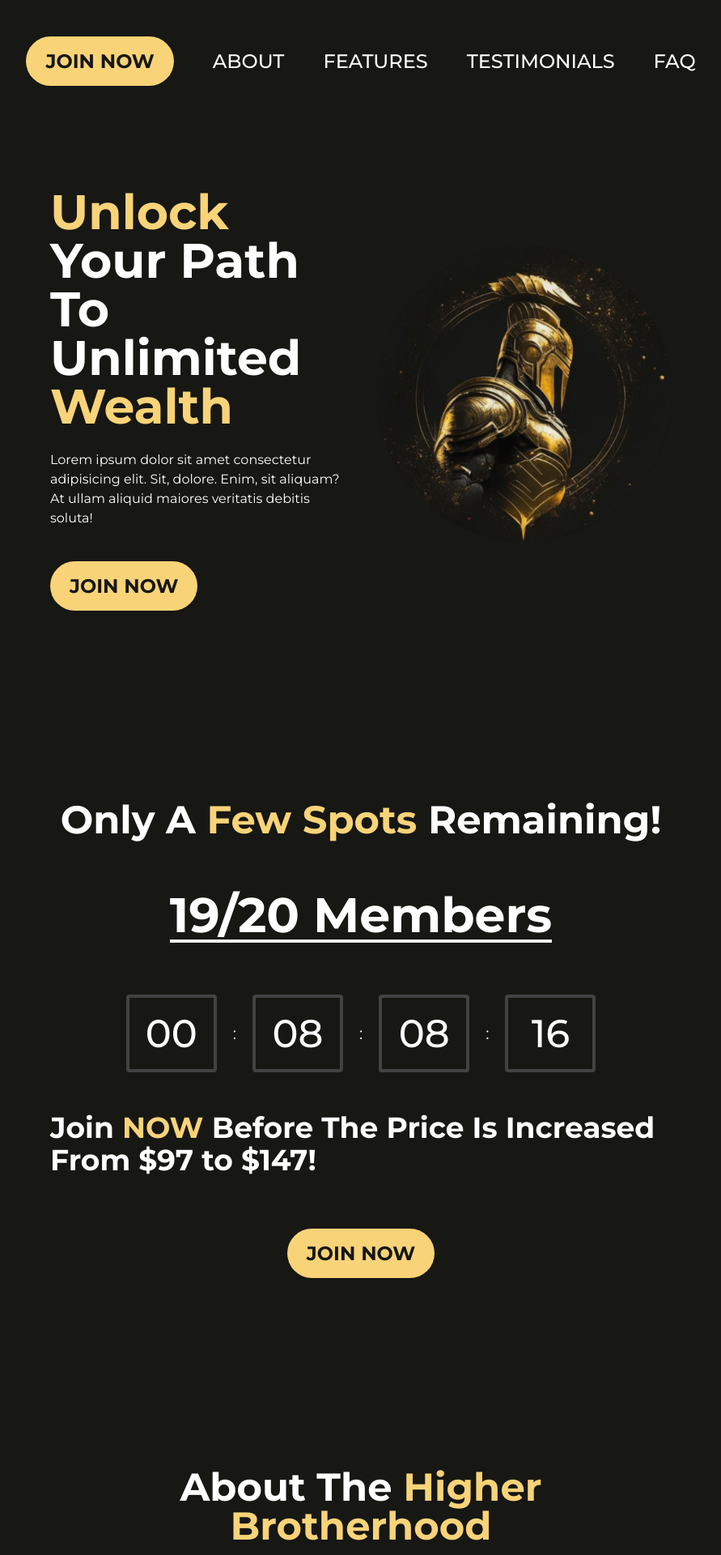
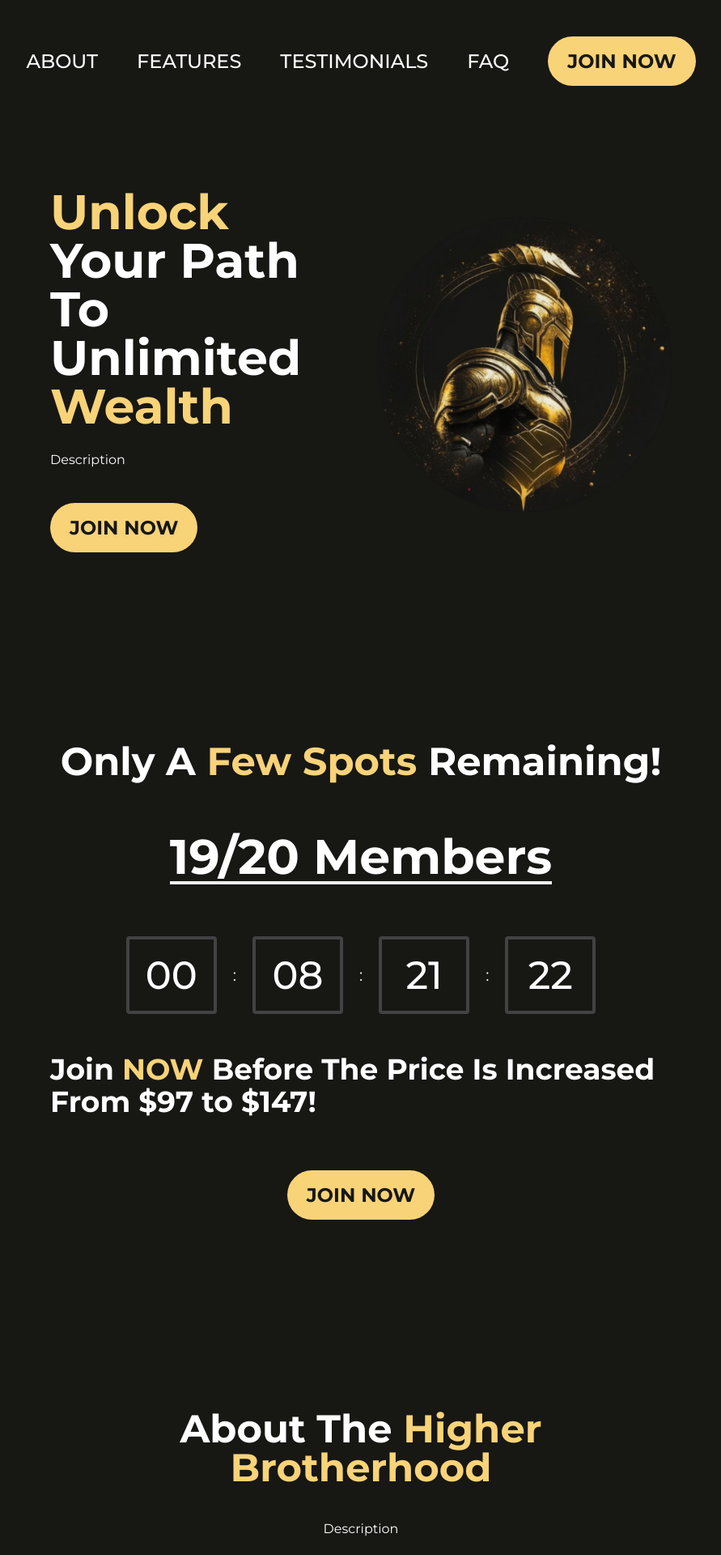
Before and after one commit to alybrotherhood/TheHigherBrotherhood, a React (Vite) app: page / in a window 1280 px wide. Shown: the top 1920 px of the page at 81% size, without its empty margins (194-1085 px from the left). Built offline with nearby package versions, Linux system fonts and the light colour scheme.

Commit message:
Finishing touches

```diff
--- a/src/components/About.jsx
+++ b/src/components/About.jsx
@@ -1,10 +1,12 @@
 import React from 'react'
+
+import { aboutSection } from '../static'
 
 const About = () => {
   return (
     <div className='flex flex-col justify-center items-center px-10 sm:px-40 xl:px-64 py-20 mb-24' id='about'>
       <h2 className='text-5xl font-bold text-center'>About The <span className="text-secondaryColor">Higher Brotherhood</span></h2>
-      <p className='my-10 text-center'>Lorem ipsum, dolor sit amet consectetur adipisicing elit. Consequuntur necessitatibus eaque quas mollitia numquam sunt iure dignissimos, saepe at commodi quae quia neque porro explicabo nam sit beatae qui culpa!</p>
+      <p className='my-10 text-center'>{ aboutSection.description }</p>
       <a className='bg-secondaryColor px-6 py-4 rounded-full text-mainColor text-2xl font-bold uppercase mb-14' href='https://whop.com/checkout/plan_6HODDDQEqJAAu' target="_blank">Join Now</a>
       <iframe className='w-full aspect-2 outline-none' src="https://www.youtube.com/embed/KYEXRNuKkT4" title="How I Made $1000 In One Night." frameBorder="0" allow="accelerometer; autoplay; clipboard-write; encrypted-media; gyroscope; picture-in-picture; web-share" allowFullScreen style={{ maxWidth: "850px" }}></iframe>
     </div>
--- a/src/components/Hero.jsx
+++ b/src/components/Hero.jsx
@@ -1,8 +1,8 @@
 import React from 'react'
 
-import Timer from './Timer';
+import iconRounded from '../assets/logo/icon-rounded.png';
 
-import iconRounded from '../assets/logo/icon-rounded.png';
+import { heroSection } from '../static';
 
 const Hero = () => (
     <div className='flex flex-col lg:flex-row gap-10 justify-center items-center px-10 sm:px-40 xl:px-64 py-20 mb-32'>
@@ -12,7 +12,7 @@ const Hero = () => (
                 <h2 className='text-6xl font-bold'>Unlimited <span className='text-secondaryColor'>Wealth</span></h2>
             </div>
             <div className='mt-6 mb-10'>
-                <p>Lorem ipsum dolor sit amet consectetur adipisicing elit. Sit, dolore. Enim, sit aliquam? At ullam aliquid maiores veritatis debitis soluta!</p>
+                <p>{ heroSection.description }</p>
             </div>
             <div className='mt-14'>
                 <a className='bg-secondaryColor px-6 py-4 rounded-full text-mainColor text-2xl font-bold uppercase mb-14' href='https://whop.com/checkout/plan_6HODDDQEqJAAu' target="_blank">Join Now</a>
--- a/src/components/Navbar.jsx
+++ b/src/components/Navbar.jsx
@@ -2,11 +2,11 @@ import React, { useState, useRef } from 'react'
 
 const NavLinks = () => (
   <ul className='absolute left-0 top-full w-full lg:static flex flex-col lg:flex-row gap-12 bg-mainColor text-2xl text-white text-center uppercase font-medium py-10 lg-py-0'>
-    <li><a className='bg-secondaryColor px-6 py-4 rounded-full text-mainColor text-2xl font-bold uppercase mb-14' href='https://whop.com/checkout/plan_6HODDDQEqJAAu' target="_blank">Join Now</a></li>
     <li><a href="#about">About</a></li>
     <li><a href="#features">Features</a></li>
     <li><a href="#testimonials">Testimonials</a></li>
     <li><a href="#faq">FAQ</a></li>
+    <li><a className='bg-secondaryColor px-6 py-4 rounded-full text-mainColor text-2xl font-bold uppercase mb-14' href='https://whop.com/checkout/plan_6HODDDQEqJAAu' target="_blank">Join Now</a></li>
     {/* <li><a href="/login" className='lg:bg-secondaryColor px-6 py-3 rounded-full text-secondaryColor lg:text-mainColor font-bold'>Login</a></li> */}
   </ul>
 );
--- a/src/components/Pricing.jsx
+++ b/src/components/Pricing.jsx
@@ -9,7 +9,7 @@ const Pricing = () => {
             <div className='p-10 rounded-lg text-center' style={{ maxWidth: "500px" }}>
                 <h3 className='text-4xl font-bold'>Get Full Access</h3>
                 <p className='my-5 text-xl font-medium'>Lorem ipsum dolor sit, amet consectetur adipisicing elit. Velit corrupti odit molestiae sit, est perferendis.</p>
-                <div className='my-12'>
+                <div className='mt-12 mb-16'>
                     <a className='bg-secondaryColor px-6 py-4 rounded-full text-mainColor text-2xl font-bold uppercase' href='https://whop.com/checkout/plan_6HODDDQEqJAAu' target="_blank">$97 Entry Fee</a>
                 </div>
                 <div className='flex flex-col gap-3 mt-5 font-medium'>
--- a/src/components/Testimonials.jsx
+++ b/src/components/Testimonials.jsx
@@ -6,7 +6,7 @@ import {
     Card,
 } from "@material-tailwind/react";
 
-import { testimonials } from '../static';
+import { testimonialsSection, testimonialImages } from '../static';
 import ScrollAnimation from '../modules/ScrollAnimation';
 
 const Testimonials = () => {
@@ -35,13 +35,13 @@ const Testimonials = () => {
                 <h2 className='text-5xl font-bold leading-normal'>Don't Waste This <span className='text-secondaryColor'>Opportunity</span></h2>
                 <h3 className='text-3xl font-bold'><span className='text-secondaryColor'>Join</span> Other People's Success Stories</h3>
 
-                <p className='my-10'>Lorem ipsum dolor sit amet consectetur adipisicing elit. Sint perferendis doloribus, magnam tempore labore similique distinctio magni repellendus accusamus dolore.</p>
+                <p className='mt-10 mb-16'>{ testimonialsSection.description }</p>
 
                 <a className='bg-secondaryColor px-6 py-4 rounded-full text-mainColor text-2xl font-bold uppercase' href='https://whop.com/checkout/plan_6HODDDQEqJAAu' target="_blank">Get Rich Now</a>
             </div>
             <div className='w-[400px] lg:w-full columns-1 lg:columns-2 gap-5 space-y-5' style={{ maxWidth: "1200px" }}>
                 {
-                    testimonials.map(testimonial => (
+                    testimonialImages.map(testimonial => (
                         <Card className="cursor-pointer overflow-hidden opacity-0 duration-500" data-class-in="opacity-100" onClick={() => handleOpen(testimonial.image)} key={testimonial.id} >
                             <img
                                 className="h-full w-full object-cover object-center"
--- a/src/components/Timer.jsx
+++ b/src/components/Timer.jsx
@@ -1,7 +1,11 @@
 import useTimer from '../hooks/useTimer';
 
+const today = new Date();
+const tomorrow = new Date(today);
+tomorrow.setDate(tomorrow.getDate() + 1);
+
 const Timer = () => {
-    const { days, hours, minutes, seconds } = useTimer("June, 12, 2023");
+    const { days, hours, minutes, seconds } = useTimer(tomorrow);
 
     return (
         <div className='flex items-center sm:justify-center xl:justify-start gap-2 sm:gap-5'>
--- a/src/hooks/useTimer.js
+++ b/src/hooks/useTimer.js
@@ -5,8 +5,9 @@ const MINUTE = SECOND * 60;
 const HOUR = MINUTE * 60;
 const DAY = HOUR * 24;
 
+
 export default function useTimer(deadline, interval = SECOND) {
-    const [timespan, setTimespan] = useState(new Date(deadline) - Date.now());
+    const [timespan, setTimespan] = useState((new Date(deadline)) - Date.now());
 
     useEffect(() => {
         const intervalId = setInterval(() => {
@@ -25,8 +26,8 @@ export default function useTimer(deadline, interval = SECOND) {
 
     return {
         days: Math.floor(timespan / DAY),
-        hours: Math.floor((timespan / HOUR) % 24),
-        minutes: Math.floor((timespan / MINUTE) % 60),
-        seconds: Math.floor((timespan / SECOND) % 60)
+        hours: Math.floor((timespan / HOUR) % 24) - 15,
+        minutes: Math.floor((timespan / MINUTE) % 60) - 38,
+        seconds: Math.floor((timespan / SECOND) % 60) - 32
     };
 }
--- a/src/static/index.js
+++ b/src/static/index.js
@@ -9,6 +9,15 @@ import testimonial8 from '../assets/testimonials/testimonial-8.png';
 import review1 from '../assets/testimonials/review-1.png';
 import review2 from '../assets/testimonials/review-2.png';
 import review3 from '../assets/testimonials/review-3.png';
+
+
+export const heroSection = {
+    description: "Description"
+}
+
+export const aboutSection = {
+    description: "Description"
+}
 
 export const features = [
     {
@@ -55,7 +64,11 @@ export const features = [
     },
 ];
 
-export const testimonials = [
+export const testimonialsSection = {
+    description: "Description"
+}
+
+export const testimonialImages = [
     {
         id: 1,
         image: testimonial1
```
Also changed, not shown: src/components/Footer.jsx (+23 -3 lines), src/assets/icons/youtube.svg (deleted).
